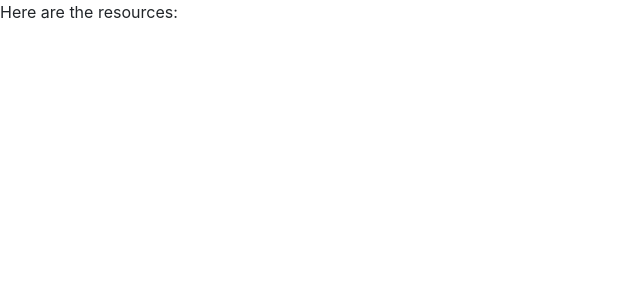
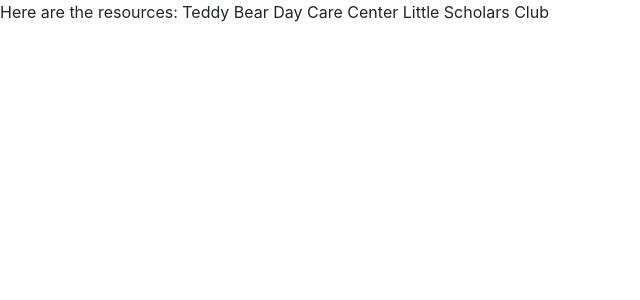
Before and after one commit to Chicago19/team-17, a React (Create React App) app in the folder my-app/: page /ResourcePage in a window 1280 px wide. Shown: the top 300 px of the page, without its empty margins (0-640 px from the left). Built offline with nearby package versions, Linux system fonts and the light colour scheme.

Commit message:
Updated the resources page

```diff
--- a/my-app/src/ResourcePage.js
+++ b/my-app/src/ResourcePage.js
@@ -29,7 +29,8 @@ export default class Exam extends Component {
   render() {
     return (
       <p> Here are the resources:
-
+          Teddy Bear Day Care Center
+          Little Scholars Club
       </p>
     );
   }
```
